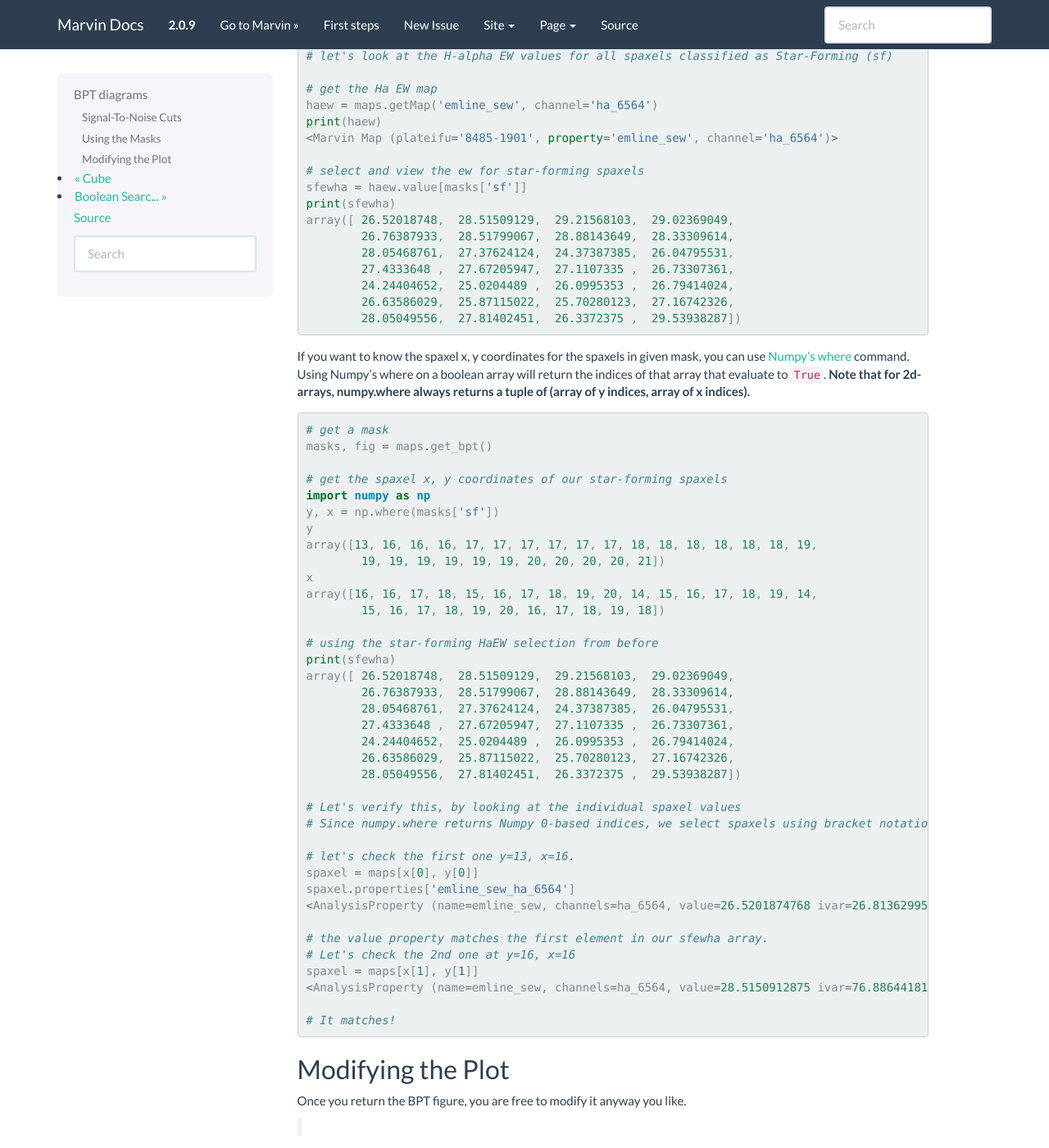
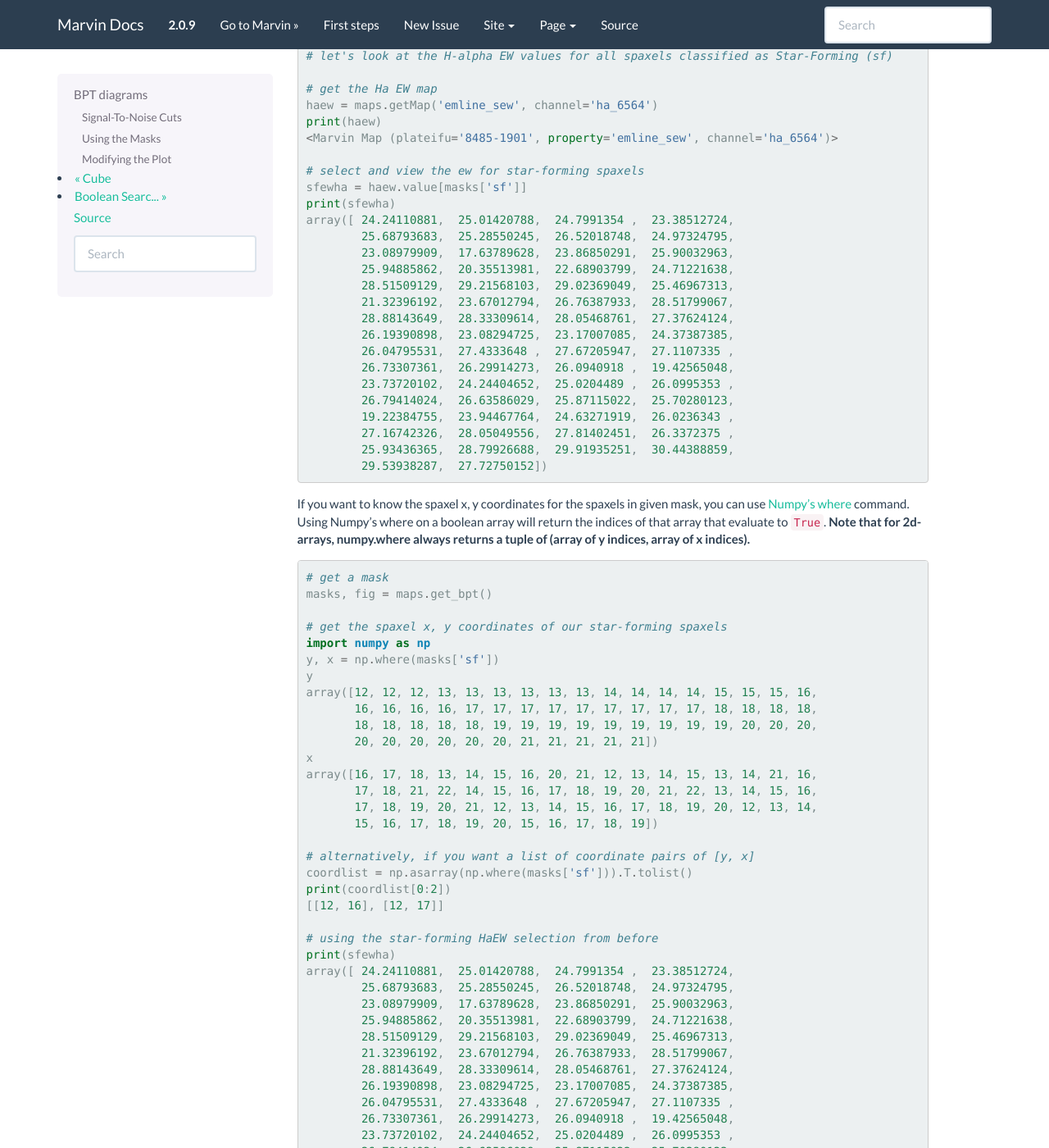
Before and after one commit to sdss/marvin, a Sphinx documentation site: the page built from docs/sphinx/tools/bpt.rst, in a window 1280 px wide and 1400 px high, scrolled down 2267 px. Shown: the whole window at 82% size. Built offline with Sphinx 7.4.7, drawn with Linux system fonts in a browser that asks for light colours; pages that are not in the unit, such as notebooks, are missing from menus; the version number is read from the project's files by our own code; some of the changed text lies outside the part shown.

Commit message:
updated doc

```diff
--- a/docs/sphinx/tools/bpt.rst
+++ b/docs/sphinx/tools/bpt.rst
@@ -111,13 +111,22 @@ Marvin always returns the BPT classifications as masks.  These masks are boolean
     # select and view the ew for star-forming spaxels
     sfewha = haew.value[masks['sf']]
     print(sfewha)
-    array([ 26.52018748,  28.51509129,  29.21568103,  29.02369049,
-            26.76387933,  28.51799067,  28.88143649,  28.33309614,
-            28.05468761,  27.37624124,  24.37387385,  26.04795531,
-            27.4333648 ,  27.67205947,  27.1107335 ,  26.73307361,
-            24.24404652,  25.0204489 ,  26.0995353 ,  26.79414024,
-            26.63586029,  25.87115022,  25.70280123,  27.16742326,
-            28.05049556,  27.81402451,  26.3372375 ,  29.53938287])
+    array([ 24.24110881,  25.01420788,  24.7991354 ,  23.38512724,
+            25.68793683,  25.28550245,  26.52018748,  24.97324795,
+            23.08979909,  17.63789628,  23.86850291,  25.90032963,
+            25.94885862,  20.35513981,  22.68903799,  24.71221638,
+            28.51509129,  29.21568103,  29.02369049,  25.46967313,
+            21.32396192,  23.67012794,  26.76387933,  28.51799067,
+            28.88143649,  28.33309614,  28.05468761,  27.37624124,
+            26.19390898,  23.08294725,  23.17007085,  24.37387385,
+            26.04795531,  27.4333648 ,  27.67205947,  27.1107335 ,
+            26.73307361,  26.29914273,  26.0940918 ,  19.42565048,
+            23.73720102,  24.24404652,  25.0204489 ,  26.0995353 ,
+            26.79414024,  26.63586029,  25.87115022,  25.70280123,
+            19.22384755,  23.94467764,  24.63271919,  26.0236343 ,
+            27.16742326,  28.05049556,  27.81402451,  26.3372375 ,
+            25.93436365,  28.79926688,  29.91935251,  30.44388859,
+            29.53938287,  27.72750152])
 
 If you want to know the spaxel x, y coordinates for the spaxels in given mask, you can use `Numpy's where <https://docs.scipy.org/doc/numpy/reference/generated/numpy.where.html>`_ command.  Using Numpy's where on a boolean array will return the indices of that array that evaluate to ``True``. **Note that for 2d-arrays, numpy.where always returns a tuple of (array of y indices, array of x indices).**
 
@@ -130,21 +139,39 @@ If you want to know the spaxel x, y coordinates for the spaxels in given mask, y
     import numpy as np
     y, x = np.where(masks['sf'])
     y
-    array([13, 16, 16, 16, 17, 17, 17, 17, 17, 17, 18, 18, 18, 18, 18, 18, 19,
-            19, 19, 19, 19, 19, 19, 20, 20, 20, 20, 21])
+    array([12, 12, 12, 13, 13, 13, 13, 13, 13, 14, 14, 14, 14, 15, 15, 15, 16,
+           16, 16, 16, 16, 17, 17, 17, 17, 17, 17, 17, 17, 17, 18, 18, 18, 18,
+           18, 18, 18, 18, 18, 19, 19, 19, 19, 19, 19, 19, 19, 19, 20, 20, 20,
+           20, 20, 20, 20, 20, 20, 21, 21, 21, 21, 21])
     x
-    array([16, 16, 17, 18, 15, 16, 17, 18, 19, 20, 14, 15, 16, 17, 18, 19, 14,
-            15, 16, 17, 18, 19, 20, 16, 17, 18, 19, 18])
+    array([16, 17, 18, 13, 14, 15, 16, 20, 21, 12, 13, 14, 15, 13, 14, 21, 16,
+           17, 18, 21, 22, 14, 15, 16, 17, 18, 19, 20, 21, 22, 13, 14, 15, 16,
+           17, 18, 19, 20, 21, 12, 13, 14, 15, 16, 17, 18, 19, 20, 12, 13, 14,
+           15, 16, 17, 18, 19, 20, 15, 16, 17, 18, 19])
+
+    # alternatively, if you want a list of coordinate pairs of [y, x]
+    coordlist = np.asarray(np.where(masks['sf'])).T.tolist()
+    print(coordlist[0:2])
+    [[12, 16], [12, 17]]
 
     # using the star-forming HaEW selection from before
     print(sfewha)
-    array([ 26.52018748,  28.51509129,  29.21568103,  29.02369049,
-            26.76387933,  28.51799067,  28.88143649,  28.33309614,
-            28.05468761,  27.37624124,  24.37387385,  26.04795531,
-            27.4333648 ,  27.67205947,  27.1107335 ,  26.73307361,
-            24.24404652,  25.0204489 ,  26.0995353 ,  26.79414024,
-            26.63586029,  25.87115022,  25.70280123,  27.16742326,
-            28.05049556,  27.81402451,  26.3372375 ,  29.53938287])
+    array([ 24.24110881,  25.01420788,  24.7991354 ,  23.38512724,
+            25.68793683,  25.28550245,  26.52018748,  24.97324795,
+            23.08979909,  17.63789628,  23.86850291,  25.90032963,
+            25.94885862,  20.35513981,  22.68903799,  24.71221638,
+            28.51509129,  29.21568103,  29.02369049,  25.46967313,
+            21.32396192,  23.67012794,  26.76387933,  28.51799067,
+            28.88143649,  28.33309614,  28.05468761,  27.37624124,
+            26.19390898,  23.08294725,  23.17007085,  24.37387385,
+            26.04795531,  27.4333648 ,  27.67205947,  27.1107335 ,
+            26.73307361,  26.29914273,  26.0940918 ,  19.42565048,
+            23.73720102,  24.24404652,  25.0204489 ,  26.0995353 ,
+            26.79414024,  26.63586029,  25.87115022,  25.70280123,
+            19.22384755,  23.94467764,  24.63271919,  26.0236343 ,
+            27.16742326,  28.05049556,  27.81402451,  26.3372375 ,
+            25.93436365,  28.79926688,  29.91935251,  30.44388859,
+            29.53938287,  27.72750152])
 
     # Let's verify this, by looking at the individual spaxel values
     # Since numpy.where returns Numpy 0-based indices, we select spaxels using bracket notation [x, y]
@@ -152,12 +179,12 @@ If you want to know the spaxel x, y coordinates for the spaxels in given mask, y
     # let's check the first one y=13, x=16.
     spaxel = maps[x[0], y[0]]
     spaxel.properties['emline_sew_ha_6564']
-    <AnalysisProperty (name=emline_sew, channels=ha_6564, value=26.5201874768 ivar=26.8136299521, mask=0)>
+    <AnalysisProperty (name=emline_sew, channels=ha_6564, value=24.2411088079 ivar=12.1895422809, mask=0)>
 
     # the value property matches the first element in our sfewha array.
     # Let's check the 2nd one at y=16, x=16
     spaxel = maps[x[1], y[1]]
-    <AnalysisProperty (name=emline_sew, channels=ha_6564, value=28.5150912875 ivar=76.8864418103, mask=0)>
+    <AnalysisProperty (name=emline_sew, channels=ha_6564, value=25.0142078759 ivar=9.57522199793, mask=0)>
 
     # It matches!
 
```
